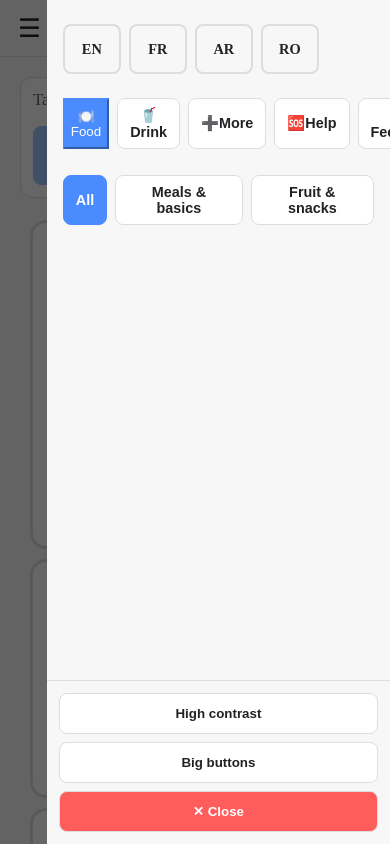
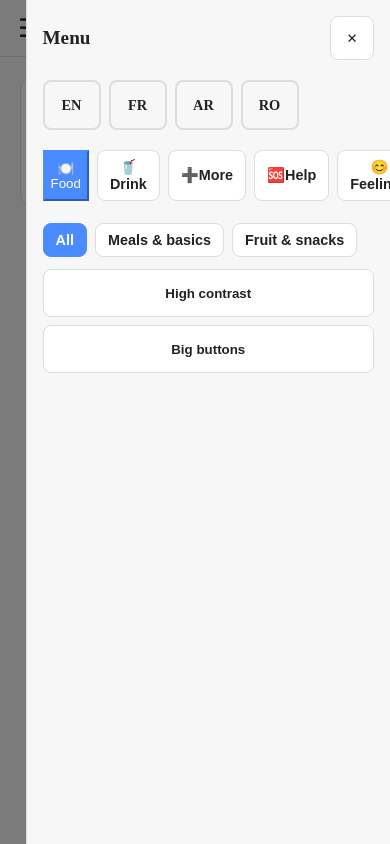
Before and after one commit to ingemedical16/aac-app, a Next.js app in the folder apps/frontend/: page / in a window 390 px wide. Both pictures are taken after a click on the button "Open menu". Shown: the top 844 px of the page. Built offline with nearby package versions, Linux system fonts and the light colour scheme.

Commit message:
phase 5.1: lock body scroll on mobile menu and make sentence bar sticky on mobile

```diff
--- a/apps/frontend/src/components/MobileMenu/MobileMenu.module.scss
+++ b/apps/frontend/src/components/MobileMenu/MobileMenu.module.scss
@@ -3,69 +3,103 @@
 .overlay {
   position: fixed;
   inset: 0;
-  background: rgba(0, 0, 0, 0.6);
   z-index: 1000;
+
+  background: rgba(0, 0, 0, 0.5);
+
   display: flex;
   justify-content: flex-end;
 }
 
 .menu {
-  width: 88%;
-  max-width: 360px;
-  height: 100vh;
+  width: 85%;
+  max-width: 380px;
+  height: 100%;
+
   background: var(--bg);
   color: var(--text);
 
+  padding: var(--padding-lg);
+
   display: flex;
   flex-direction: column;
+  gap: var(--gap-md);
 
-  /* important */
-  overflow: hidden;
+  overflow-y: auto;
+  -webkit-overflow-scrolling: touch;
+
+  border-left: 1px solid var(--border);
+
+  direction: var(--dir);
 }
 
-.content {
-  flex: 1;
-  overflow-y: auto;
-
-  padding: var(--padding-lg);
+.topRow {
   display: flex;
-  flex-direction: column;
-  gap: var(--gap-lg);
+  align-items: center;
+  justify-content: space-between;
+  gap: var(--gap-sm);
 }
 
-.footer {
-  border-top: 1px solid var(--border);
-  padding: var(--padding-md);
+.title {
+  font-size: var(--font-size-lg);
+  font-weight: var(--font-weight-bold);
+}
+
+.iconBtn {
+  min-width: 44px;
+  min-height: 44px;
+
+  display: inline-flex;
+  align-items: center;
+  justify-content: center;
+
+  border-radius: var(--radius-sm);
+  border: 1px solid var(--border);
+  background: var(--tile-bg);
+  color: var(--text);
+
+  cursor: pointer;
+  user-select: none;
+
+  transition: background 0.2s ease, border-color 0.2s ease, transform 0.1s ease;
+
+  &:hover {
+    background: var(--bg-hover);
+    border-color: var(--border-hover);
+  }
+
+  &:active {
+    transform: scale(0.96);
+  }
+}
+
+.section {
   display: flex;
   flex-direction: column;
   gap: var(--gap-sm);
 }
 
-.footer button {
-  width: 100%;
+.actionBtn {
+  min-height: 48px;
+
   padding: var(--padding-md);
   border-radius: var(--radius-sm);
+
   border: 1px solid var(--border);
-  border: 1px solid var(--border);
-
   background: var(--tile-bg);
   color: var(--text);
+
   font-weight: var(--font-weight-bold);
+  cursor: pointer;
+
+  transition: background 0.2s ease, border-color 0.2s ease, transform 0.1s ease;
 
   &:hover {
     background: var(--bg-hover);
     border-color: var(--border-hover);
-    color: var(--text-hover);
   }
+
   &:active {
-    background: var(--accent);
-    color: var(--accent-text);
-     border-color: var(--accent);
+    transform: scale(0.98);
   }
 }
-
-.close {
-  background: var(--danger) !important;
-  color: var(--tile-bg) !important;
-
-}
--- a/apps/frontend/src/components/MobileMenu/index.tsx
+++ b/apps/frontend/src/components/MobileMenu/index.tsx
@@ -1,5 +1,6 @@
 "use client";
 
+import { useEffect } from "react";
 import styles from "./MobileMenu.module.scss";
 import { useUserProfile } from "@/context/UserProfileContext";
 import { useTranslation } from "react-i18next";
@@ -37,25 +38,60 @@ export default function MobileMenu({
   const { t } = useTranslation("common");
   const { profile, toggleHighContrast, toggleBigButtons } = useUserProfile();
 
+  // ✅ Scroll lock + Escape to close
+  useEffect(() => {
+    if (!open) return;
+
+    const prevOverflow = document.body.style.overflow;
+    document.body.style.overflow = "hidden";
+
+    const onKeyDown = (e: KeyboardEvent) => {
+      if (e.key === "Escape") onClose();
+    };
+
+    window.addEventListener("keydown", onKeyDown);
+
+    return () => {
+      document.body.style.overflow = prevOverflow;
+      window.removeEventListener("keydown", onKeyDown);
+    };
+  }, [open, onClose]);
+
   if (!open) return null;
 
   return (
-    <div className={styles.overlay} onClick={onClose}>
-      <aside className={styles.menu} onClick={(e) => e.stopPropagation()}>
+    <div
+      className={styles.overlay}
+      onClick={onClose}
+      role="dialog"
+      aria-modal="true"
+      aria-label={t("menu")}
+    >
+      <div className={styles.menu} onClick={(e) => e.stopPropagation()}>
+        <div className={styles.topRow}>
+          <div className={styles.title}>{t("menu")}</div>
 
-        {/* SCROLLABLE CONTENT */}
-        <div className={styles.content}>
+          <button
+            type="button"
+            className={styles.iconBtn}
+            onClick={onClose}
+            aria-label={t("close")}
+          >
+            ✕
+          </button>
+        </div>
+
         <LanguageSwitcher />
 
+        {/* STEP 1: CATEGORY */}
         <CategoryBar
           locale={locale}
           activeCategory={activeCategory}
-            onSelect={(id) => {
-              onSelectCategory(id);
-            }}
+          onSelect={onSelectCategory}
           isMobile
         />
 
+        {/* STEP 2: SUBCATEGORY */}
         {groups.length > 0 && (
           <SubcategoryBar
             locale={locale}
@@ -65,23 +101,28 @@ export default function MobileMenu({
             isMobile
           />
         )}
-        </div>
 
-        {/* FIXED FOOTER */}
-        <div className={styles.footer}>
-          <button onClick={toggleHighContrast}>
+        {/* ACCESSIBILITY */}
+        <div className={styles.section}>
+          <button
+            type="button"
+            className={styles.actionBtn}
+            onClick={toggleHighContrast}
+            aria-pressed={profile.highContrast}
+          >
             {profile.highContrast ? t("normalMode") : t("highContrast")}
           </button>
 
-          <button onClick={toggleBigButtons}>
+          <button
+            type="button"
+            className={styles.actionBtn}
+            onClick={toggleBigButtons}
+            aria-pressed={profile.bigButtons}
+          >
             {profile.bigButtons ? t("normalButtons") : t("bigButtons")}
           </button>
-
-          <button className={styles.close} onClick={onClose}>
-            ✕ {t("close")}
-          </button>
         </div>
-      </aside>
+      </div>
     </div>
   );
 }
--- a/apps/frontend/src/components/SentenceBar/SentenceBar.module.scss
+++ b/apps/frontend/src/components/SentenceBar/SentenceBar.module.scss
@@ -6,9 +6,19 @@
   gap: var(--gap-sm);
 }
 
-/* =========================
-   BREADCRUMB (MOBILE)
-========================= */
+/* ✅ MOBILE: sticky bottom bar */
+@include respond(mobile) {
+  .wrapper {
+    position: sticky;
+    bottom: 0;
+    z-index: 50;
+
+    background: var(--bg);
+    padding-bottom: env(safe-area-inset-bottom);
+  }
+}
+
+/* BREADCRUMB */
 .breadcrumb {
   display: none;
   font-size: var(--font-size-sm);
@@ -21,6 +31,7 @@
   margin-inline: 6px;
 }
 
+/* MOBILE ONLY */
 @include respond(mobile) {
   .breadcrumb {
     display: flex;
@@ -28,9 +39,7 @@
   }
 }
 
-/* =========================
-   SENTENCE BAR
-========================= */
+/* BAR */
 .bar {
   display: flex;
   flex-direction: row;
@@ -38,9 +47,13 @@
   gap: var(--gap-md);
 
   padding: var(--padding-md);
+
   border: 1px solid var(--border);
   border-radius: var(--radius-md);
+
   background: var(--tile-bg);
+
+  transition: border-color 0.2s ease, background 0.2s ease;
 }
 
 /* MOBILE → STACK */
@@ -51,15 +64,16 @@
   }
 }
 
-/* =========================
-   WORD ROW (AUTO SCROLL)
-========================= */
+/* AUTO-SCROLL WORD ROW */
 .words {
   flex: 1;
+
   display: flex;
   align-items: center;
+
   overflow-x: auto;
   white-space: nowrap;
+  scroll-behavior: smooth;
 
   padding-bottom: 4px;
 
@@ -77,7 +91,7 @@
 }
 
 .word {
-  margin-right: 4px;
+  margin-inline-end: 4px;
 }
 
 .hint {
@@ -85,9 +99,7 @@
   font-weight: var(--font-weight-normal);
 }
 
-/* =========================
-   BUTTON ROW
-========================= */
+/* BUTTONS */
 .buttons {
   display: flex;
   gap: var(--gap-sm);
@@ -95,7 +107,6 @@
   flex-wrap: wrap;
 }
 
-/* MOBILE → LARGE TOUCH TARGETS */
 @include respond(mobile) {
   .buttons {
     justify-content: space-between;
@@ -106,76 +117,76 @@
   }
 }
 
-/* =========================
-   BUTTON BASE
-========================= */
+/* ✅ ACTION BUTTONS (restored) */
 .speak,
 .deleteLast,
 .clear {
+  min-height: 48px;
+
   display: inline-flex;
   align-items: center;
   justify-content: center;
 
-  padding: var(--padding-sm) var(--padding-md);
+  padding: var(--padding-md);
   border-radius: var(--radius-sm);
-  border: 1px solid var(--border);
 
-  background: var(--tile-bg);
-  color: var(--text);
-
+  font-weight: var(--font-weight-bold);
   font-size: var(--font-size-md);
-  font-weight: var(--font-weight-bold);
 
   cursor: pointer;
   user-select: none;
 
-  transition:
-    background 0.2s ease,
-    border-color 0.2s ease,
-    transform 0.1s ease;
+  border: 1px solid transparent;
+  transition: background 0.2s ease, transform 0.1s ease, border-color 0.2s ease;
 }
 
-.speak:hover,
-.deleteLast:hover,
-.clear:hover {
-  background: var(--bg-hover);
-  border-color: var(--border-hover);
+.speak {
+  background: var(--accent);
+  color: var(--accent-text);
+  border-color: var(--accent);
+
+  &:hover {
+    background: var(--accent-hover);
+    border-color: var(--accent-hover);
+  }
+}
+
+.deleteLast {
+  background: var(--warning);
+  color: #543d00;
+
+  &:hover {
+    background: var(--warning-hover);
+  }
+
+  :global(body.hc) & {
+    color: var(--accent-text);
+    border-color: var(--border);
+  }
+}
+
+.clear {
+  background: var(--danger);
+  color: #ffffff;
+
+  &:hover {
+    background: var(--danger-hover);
+  }
 }
 
 .speak:active,
 .deleteLast:active,
 .clear:active {
-  transform: scale(0.96);
+  transform: scale(0.98);
 }
 
 .speak:disabled,
 .deleteLast:disabled,
 .clear:disabled {
-  opacity: 0.5;
+  opacity: 0.55;
   cursor: not-allowed;
 }
 
-/* =========================
-   SPEAK (PRIMARY)
-========================= */
-.speak {
-  background: var(--accent);
-  color: var(--accent-text);
-  border-color: var(--accent);
-}
-
-.speak:hover {
-  background: var(--accent-hover);
-}
-
-/* =========================
-   VISUAL STATES
-========================= */
 .barSpeaking {
   outline: 3px solid var(--accent);
 }
-
-/* HIGH CONTRAST */
-.highContrast .bar {
-  border-color: var(--accent);
-}
--- a/apps/frontend/src/components/SentenceBar/index.tsx
+++ b/apps/frontend/src/components/SentenceBar/index.tsx
@@ -4,14 +4,14 @@ import { useEffect, useRef, useState } from "react";
 import styles from "./SentenceBar.module.scss";
 
 import useTTS from "@/hooks/useTTS";
-import { buildSentence, type GrammarMode, type Locale } from "@/lib/sentenceBuilder";
+import { buildSentence, type GrammarMode } from "@/lib/sentenceBuilder";
 import { TileData } from "@/components/Tile";
 import { useUserProfile } from "@/context/UserProfileContext";
 import { useTranslation } from "react-i18next";
 
 interface Props {
   sentence: TileData[];
-  locale: Locale;
+  locale: string;
   onClear: () => void;
   onDeleteLast: () => void;
   grammarMode?: GrammarMode;
@@ -36,15 +36,23 @@ export default function SentenceBar({
 
   const wordsRef = useRef<HTMLDivElement | null>(null);
 
-  const fullSentence = buildSentence(sentence, locale, grammarMode);
+  const fullSentence = buildSentence(sentence, locale as any, grammarMode);
 
-  /* AUTO-SCROLL */
+  // ✅ Auto-scroll (RTL-safe)
   useEffect(() => {
     if (!wordsRef.current) return;
-    wordsRef.current.scrollTo({
-      left: wordsRef.current.scrollWidth,
-      behavior: "smooth",
-    });
+
+    const dir =
+      typeof document !== "undefined"
+        ? document.documentElement.getAttribute("dir")
+        : "ltr";
+
+    const el = wordsRef.current;
+
+    // LTR → scroll to far right. RTL → scroll to far left.
+    const left = dir === "rtl" ? 0 : el.scrollWidth;
+
+    el.scrollTo({ left, behavior: "smooth" });
   }, [sentence]);
 
   const handleSpeak = () => {
@@ -60,27 +68,19 @@ export default function SentenceBar({
         profile.highContrast ? styles.highContrast : "",
       ].join(" ")}
     >
-      {/* MOBILE BREADCRUMB */}
       {(activeCategoryLabel || activeGroupLabel) && (
-        <div className={styles.breadcrumb}>
-          {activeCategoryLabel && <span>{activeCategoryLabel}</span>}
-
+        <div className={styles.breadcrumb} aria-label={t("breadcrumb")}>
+          <span>{activeCategoryLabel}</span>
           {activeGroupLabel && (
             <>
               <span className={styles.sep}>›</span>
-              <span>{t(`groups.${activeGroupLabel}`)}</span>
+              <span>{activeGroupLabel}</span>
             </>
           )}
         </div>
       )}
 
-      <div
-        className={[
-          styles.bar,
-          isSpeaking ? styles.barSpeaking : "",
-        ].join(" ")}
-      >
-        {/* ROW 1 — SENTENCE */}
+      <div className={[styles.bar, isSpeaking ? styles.barSpeaking : ""].join(" ")}>
         <div ref={wordsRef} className={styles.words}>
           {sentence.map((tile) => (
             <span key={tile.id} className={styles.word}>
@@ -93,28 +93,33 @@ export default function SentenceBar({
           )}
         </div>
 
-        {/* ROW 2 — ACTIONS */}
         <div className={styles.buttons}>
           <button
+            type="button"
             className={styles.speak}
             onClick={handleSpeak}
             disabled={!fullSentence}
+            aria-label={t("speak")}
           >
             🔊 {t("speak")}
           </button>
 
           <button
+            type="button"
             className={styles.deleteLast}
             onClick={onDeleteLast}
             disabled={sentence.length === 0}
+            aria-label={t("deleteLast")}
           >
             ⬅️ {t("deleteLast")}
           </button>
 
           <button
+            type="button"
             className={styles.clear}
             onClick={onClear}
             disabled={sentence.length === 0}
+            aria-label={t("clear")}
           >
             ❌ {t("clear")}
           </button>
```
Lines whose indentation alone changed are shown as unchanged.
